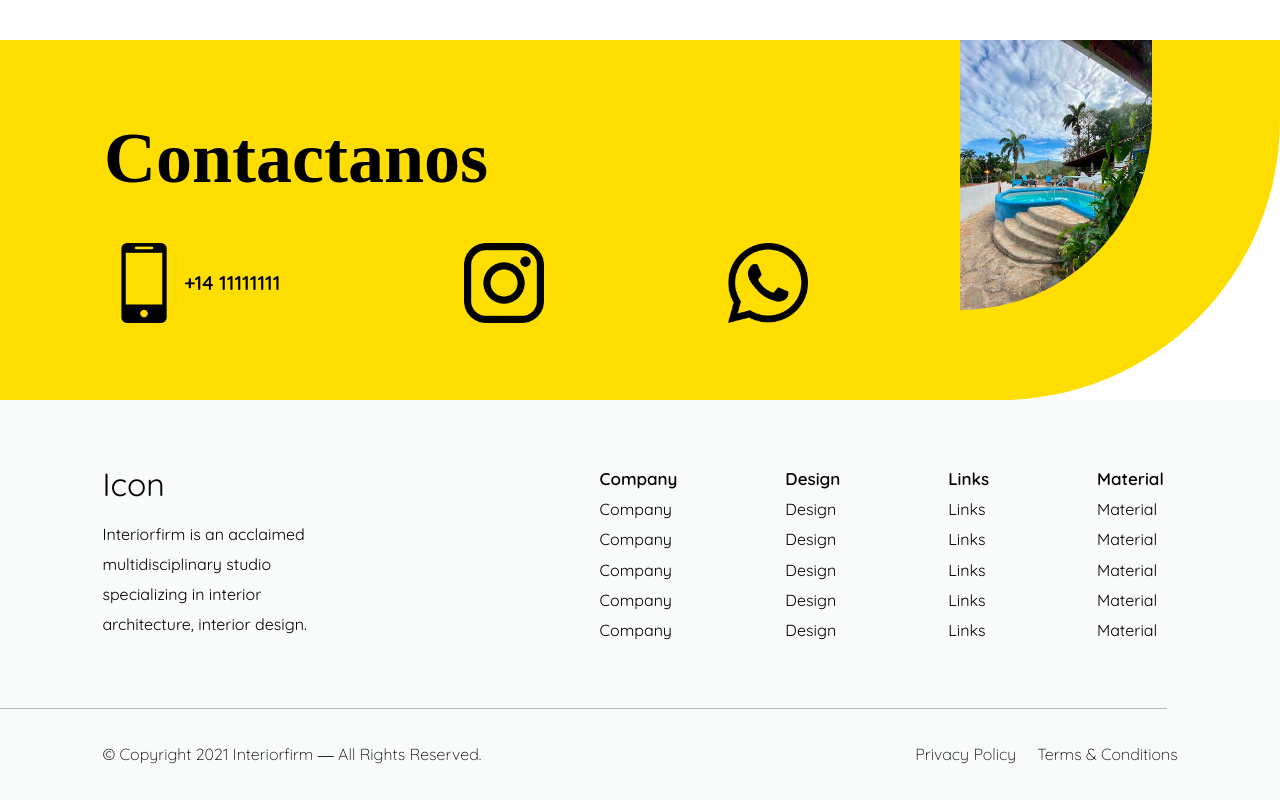
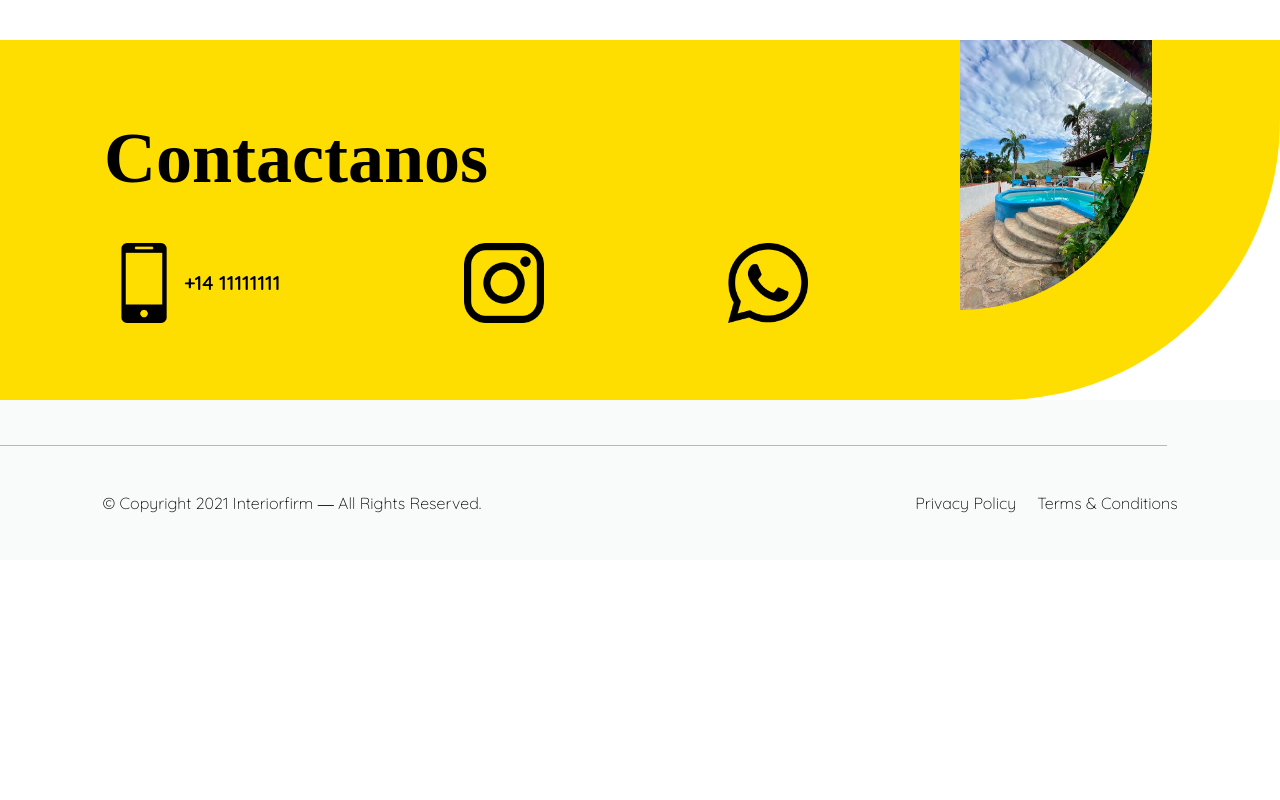
Before and after one commit to RivasAlejandro1/Hotel-Front, a React (Vite) app: page / in a window 1280 px wide. Shown: the part 2560-3360 px from the top of the page. After the commit the page ends 3120 px from the top, so only its background shows below. Built offline with nearby package versions, Linux system fonts and the light colour scheme; a web font is replaced by a local one.

Commit message:
Footer Changes

```diff
--- a/src/components/Footer/Footer.jsx
+++ b/src/components/Footer/Footer.jsx
@@ -3,7 +3,7 @@ export default function Footer (e) {
 
     return(
         <footer className={style.Footer}>
-            <div className={style.contentContainer}>
+          {/*   <div className={style.contentContainer}>
                 <div className={`${style.column} ${style.firstColumn}`}>
                     <span>Icon</span>
                     <p>Interiorfirm is an acclaimed multidisciplinary studio specializing in interior architecture, interior design.</p>
@@ -40,7 +40,7 @@ export default function Footer (e) {
                     <span>Material</span>
                     <span>Material</span>
                 </div>
-            </div>
+            </div> */}
             <div className={style.border}></div>
             <div className={style.copyright}>
                 <span>© Copyright 2021 Interiorfirm ― All Rights Reserved.</span>
--- a/src/components/Footer/Footer.module.css
+++ b/src/components/Footer/Footer.module.css
@@ -1,13 +1,14 @@
 .Footer {
     width: 100%;
     max-width: 100vw;
-    height: 50vh;
+    height: 160px;
     display: flex;
     flex-direction: column;
     background-color: var(--Background);
     padding: 0 8%;
     justify-content: space-evenly;
     font-family: var(--fontFamily-text);
+
 
 }
 
```
